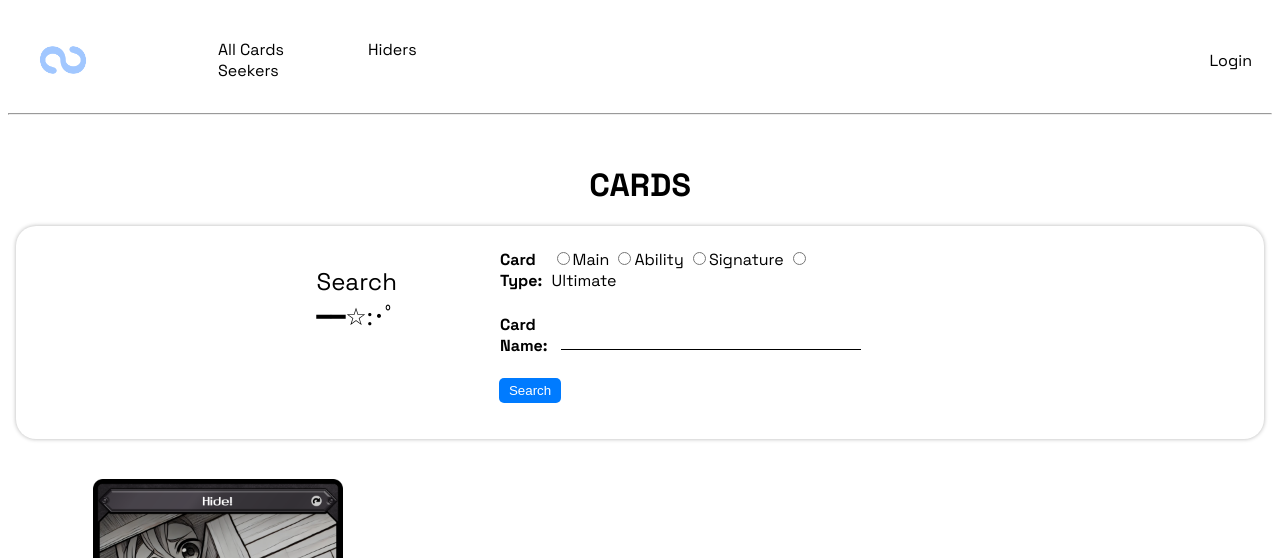
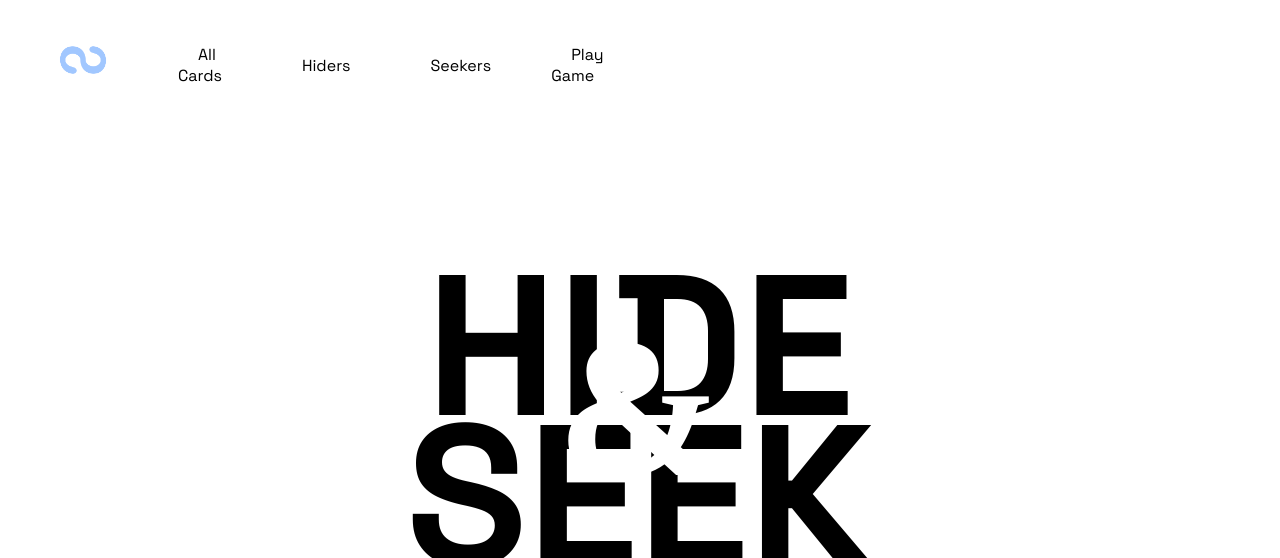
Before and after one commit to Linkhant19/hideandseek_fullstack, a Django app: page / in a window 1280 px wide; the page is wider, and only the part inside the window is pictured. Shown: the top 558 px of that part. Run offline with Django 5.2, Linux system fonts and the light colour scheme; data comes from the database, SQL or seed files in the repository; both versions use the stored data as it was after the commit; some web fonts are replaced.

Commit message:
added main page

```diff
--- a/game/templates/game/base.html
+++ b/game/templates/game/base.html
@@ -10,13 +10,17 @@
     <body>
         <header>
             <nav>
-                <img src="{% static 'images/logo.png' %}" alt="logo">
-                <ul>
+                <a href="{% url 'main' %}"><img src="{% static 'images/logo.png' %}" alt="logo"></a>
                 <li><a href="{% url 'show_all_cards' %}">All Cards</a></li>
                 <li><a href="{% url 'show_all_hiders' %}">Hiders</a></li>
                 <li><a href="{% url 'show_all_seekers' %}">Seekers</a></li>
+                <li><a href="{% url 'create_game' %}">Play Game</a></li>
                 {% if user.is_authenticated %}
-                        <li><a href="{% url 'create_game' %}">Play Game</a></li>
+
+                    <form id="logout-form" action="{% url 'logout' %}" method="post" style="display: none;">
+                        {% csrf_token %}
+                    </form>
+                    <li><a href="#" onclick="document.getElementById('logout-form').submit()">Log Out</a></li>
                 {% else %}
                     <!-- just for alignment -->
                     <li></li>
@@ -24,18 +28,17 @@
                     <li></li>
                     <li></li>
                 {% endif %}
-                </ul>
+
                 <!-- show profile picture if logged in. I will handle this later. -->
                 {% if user.is_authenticated %}
                     <!-- redirects to this specific user's profile -->
                     <a class="profile-header" href="{% url 'show_profile' user.profile.pk %}">Profile</a>
                 {% else %}
-                    <a class="profile-header" href="{% url 'create_profile' %}">Login</a>
+                    <a class="profile-header" href="{% url 'login' %}">Login</a>
                 {% endif %}
             </nav>
         </header>
 
-        <hr>
         {% block content %}
         {% endblock %}
     </body>
--- a/game/templates/game/game.html
+++ b/game/templates/game/game.html
@@ -9,7 +9,6 @@
             <button id="hide-btn">HIDE</button>
 
             <button id="play-btn">PLAY</button>
-
         </div>
 
         <div class="hider-buttons">
--- /dev/null
+++ b/game/templates/game/main.html
@@ -0,0 +1,13 @@
+<!-- game/templates/game/main.html -->
+
+{% extends 'game/base.html' %}
+
+{% block content %}
+<br>
+<br>
+<br>
+<h3 class="hide-title">HIDE</h3>
+<h3 class="and-title">&</h3>
+<h3 class="seek-title">SEEK</h3>
+
+{% endblock %}
--- a/game/urls.py
+++ b/game/urls.py
@@ -7,7 +7,10 @@ from django.contrib.auth import views as auth_views
 from . import views
 
 urlpatterns = [
-    path(r'', views.ShowAllCards.as_view(), name='show_all_cards'), # currently my main page
+    # main.html link
+    path('', views.MainView.as_view(), name='main'),
+
+    path(r'show_all_cards/', views.ShowAllCards.as_view(), name='show_all_cards'), # currently my main page
     path(r'hiders/', views.ShowAllHiders.as_view(), name='show_all_hiders'), # page for showing all hiders
     path(r'seekers/', views.ShowAllSeekers.as_view(), name='show_all_seekers'), # page for showing all seekers
     path(r'hiders/<int:pk>', views.ShowHiderView.as_view(), name='show_hider'), # page for showing a specific hider
@@ -17,4 +20,8 @@ urlpatterns = [
     path(r'profile/<int:pk>', views.ShowProfileView.as_view(), name='show_profile'), # page for showing a specific profile
     path(r'create_profile/', views.CreateProfileView.as_view(), name='create_profile'), # page for creating a profile
     path(r'game_over/<int:pk>', views.GameOverView.as_view(), name='game_over'), # page for showing a specific game over
+
+
+    path(r'login/', auth_views.LoginView.as_view(template_name='game/login.html'), name='login'),
+    path(r'logout/', auth_views.LogoutView.as_view(template_name='game/logged_out.html'), name='logout'),
 ]
--- a/game/views.py
+++ b/game/views.py
@@ -17,6 +17,14 @@ from django.http import JsonResponse
 import random
 
 # creating my views
+
+class MainView(ListView):
+    '''
+    class-based view to show main page, inherited from ListView.
+    '''
+    model = Game
+    template_name = 'game/main.html'
+    context_object_name = 'games'
 
 class ShowAllCards(ListView):
     '''
@@ -120,13 +128,17 @@ class GameView(View):
         context['seeker_cards'] = Card.objects.filter(addtodeck__seeker_class=context['game'].seeker_class)
         return context
 
-class CreateGameView(CreateView):
+class CreateGameView(LoginRequiredMixin, CreateView):
     '''
     class-based view called CreateGameView to create a game, inherited from CreateView.
     Use the form from forms.py.
     '''
     form_class = CreateGameForm
     template_name = 'game/create_game.html'
+
+    def get_login_url(self):
+        '''return the URL to the login page'''
+        return reverse('login')
 
     def get_success_url(self):
         return reverse('game:game', kwargs={'pk': self.object.pk})
--- a/static/style.css
+++ b/static/style.css
@@ -8,6 +8,42 @@ body {
     /* text-align: center; */
 }
 
+/* start of main page css */
+h3 {
+    text-align: center;
+    font-size: 200px;
+}
+
+.hide-title {
+    position: absolute;
+    z-index: 1;
+    margin-top: 30px;
+    left: 50%;
+    transform: translateX(-50%);
+}
+
+.seek-title {
+    position: absolute;
+    z-index: 2;
+    margin-top: 180px;
+    left: 50%;
+    transform: translateX(-50%);
+}
+
+.and-title {
+    position: absolute;
+    z-index: 3;
+    margin-top: 105px;
+    font-family: 'Times New Roman', Times, serif;
+    color: white;
+    left: 50%;
+    transform: translateX(-50%);
+}
+
+/* end of main page css */
+
+
+/* start of header and nav bar css */
 header {
     display: flex;
     align-items: center;
@@ -31,12 +67,17 @@ nav {
 
 nav * {
     margin: 20px;
+    margin-top: 0px;
+}
+
+nav img {
     margin-top: 10px;
 }
 
 .profile-header {
     margin-left: 485px;
 }
+/* end of header and nav bar css */
 
 h1 {
     margin-top: 50px;
@@ -139,8 +180,6 @@ h1 {
     border: 7px inset black;
 }
 
-
-
 /* for search bar */
 .search-container {
     display: flex;
@@ -237,15 +276,6 @@ h1 {
     animation: scaleIn 1s ease-in-out;
 }
 
-/* @keyframes fadeIn {
-    from {
-        opacity: 0;
-    }
-    to {
-        opacity: 1;
-    }
-} */
-
 @keyframes scaleIn {
 	0% {
 		transform: scaleY(0);
```
Also changed, not shown: game/templates/game/logged_out.html (added, +10 -0 lines), game/templates/game/login.html (added, +26 -0 lines), db.sqlite3. Lines whose indentation alone changed are shown as unchanged.
